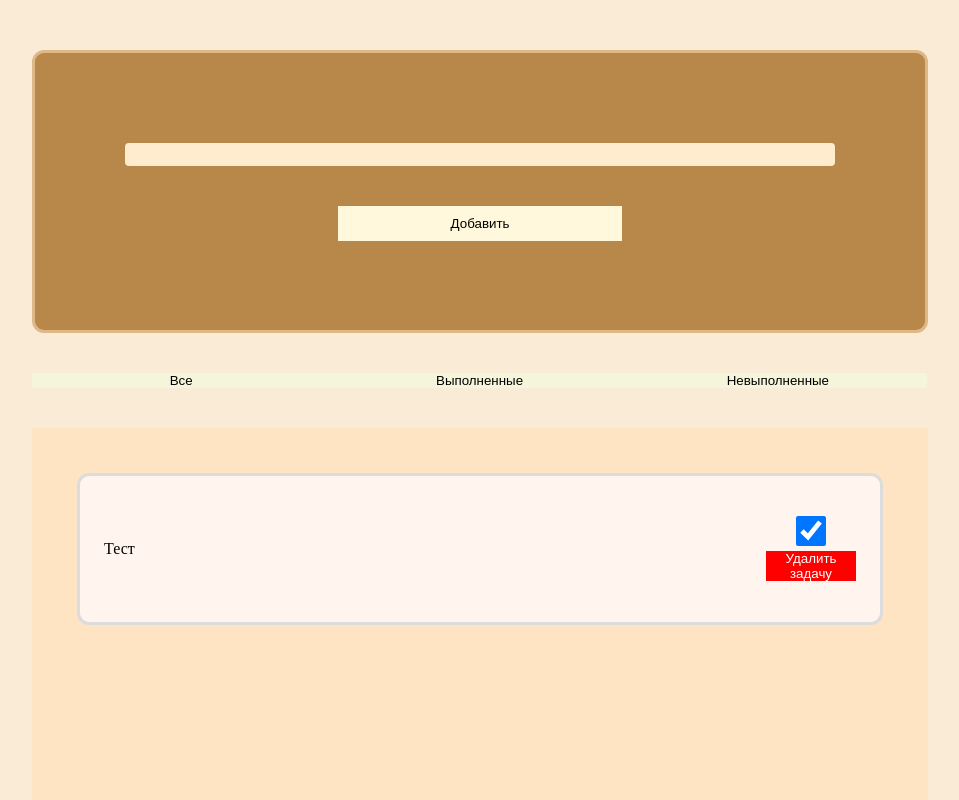
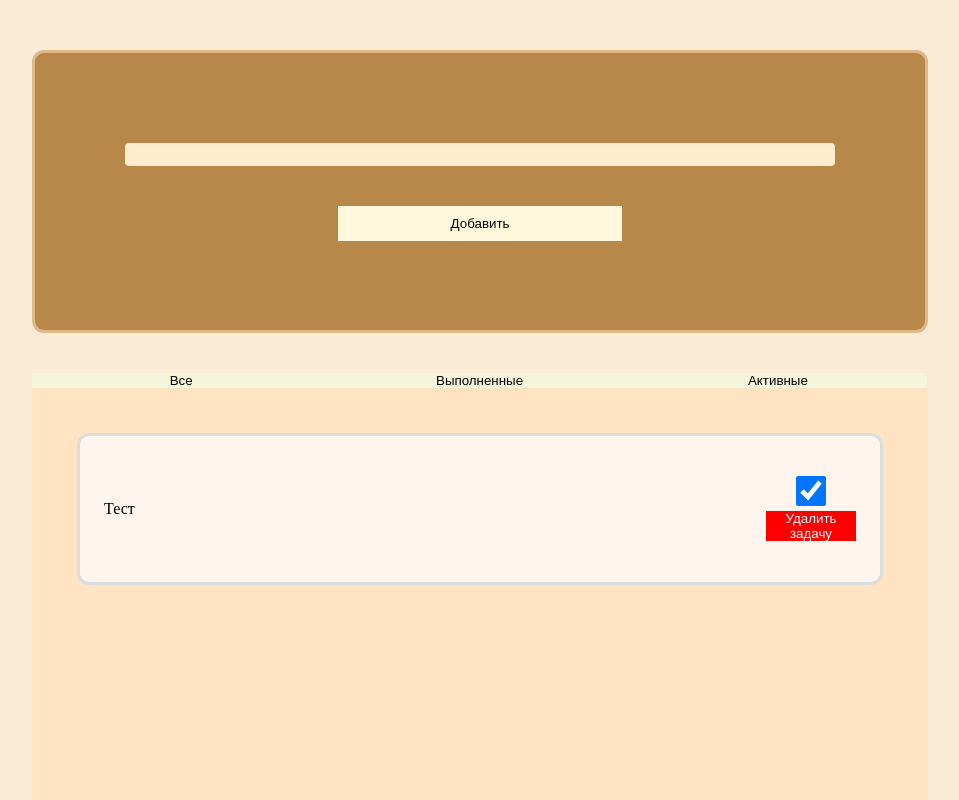
Before and after one commit to nzakypov521-byte/React-Task-Manager, a React (Vite) app: page / in a window 1280 px wide. Shown: the top 800 px of the page, without its empty margins (160-1119 px from the left). Built offline with nearby package versions, Linux system fonts and the light colour scheme.

Commit message:
Исправлено сравнение == > ===

```diff
--- a/src/App.tsx
+++ b/src/App.tsx
@@ -55,13 +55,15 @@ function App() {
   return (
     <div className={styles.main}>
       <TaskForm cb={getTask}></TaskForm>
-      <TaskFilters changeMode={changeMode}></TaskFilters>
+     <div className={styles.list}>
+     <TaskFilters changeMode={changeMode}></TaskFilters>
       <TaskList
         data={data}
         toggleData={ToggleData}
         deleteItem={deleteItem}
         mode={mode}
       ></TaskList>
+     </div>
 
       <TaskStats
         deleteCompletedTasks={deleteCompletedTasks}
--- a/src/components/TaskFilters.tsx
+++ b/src/components/TaskFilters.tsx
@@ -10,7 +10,7 @@ function TaskFilters({
     <div className={styles.mainBlock}>
       <button onClick={() => changeMode("All")}>Все</button>
       <button onClick={() => changeMode("Completed")}>Выполненные</button>
-      <button onClick={() => changeMode("Active")}>Невыполненные</button>
+      <button onClick={() => changeMode("Active")}>Активные</button>
     </div>
   );
 }
--- a/src/components/TaskList.tsx
+++ b/src/components/TaskList.tsx
@@ -16,11 +16,10 @@ function TaskList({
 }) {
   return (
     <div className={styles.mainBlock}>
-      <div className={styles.list}>
         {data
           .filter(
             (item) =>
-              mode == "All" ||
+              mode === "All" ||
               (mode === "Completed" ? item.completed : !item.completed),
           )
           .map((item) => (
@@ -33,7 +32,6 @@ function TaskList({
               deleteItem={deleteItem}
             ></TaskItem>
           ))}
-      </div>
     </div>
   );
 }
--- a/src/scss/TaskList.module.scss
+++ b/src/scss/TaskList.module.scss
@@ -16,16 +16,4 @@
   box-sizing: border-box;
 
   padding: 5%;
-
-  .nav {
-    width: 100%;
-    height: 5%;
-  }
-
-  .list {
-    width: 100%;
-    display: flex;
-    flex-direction: column;
-    gap: 5px;
-  }
 }
```
